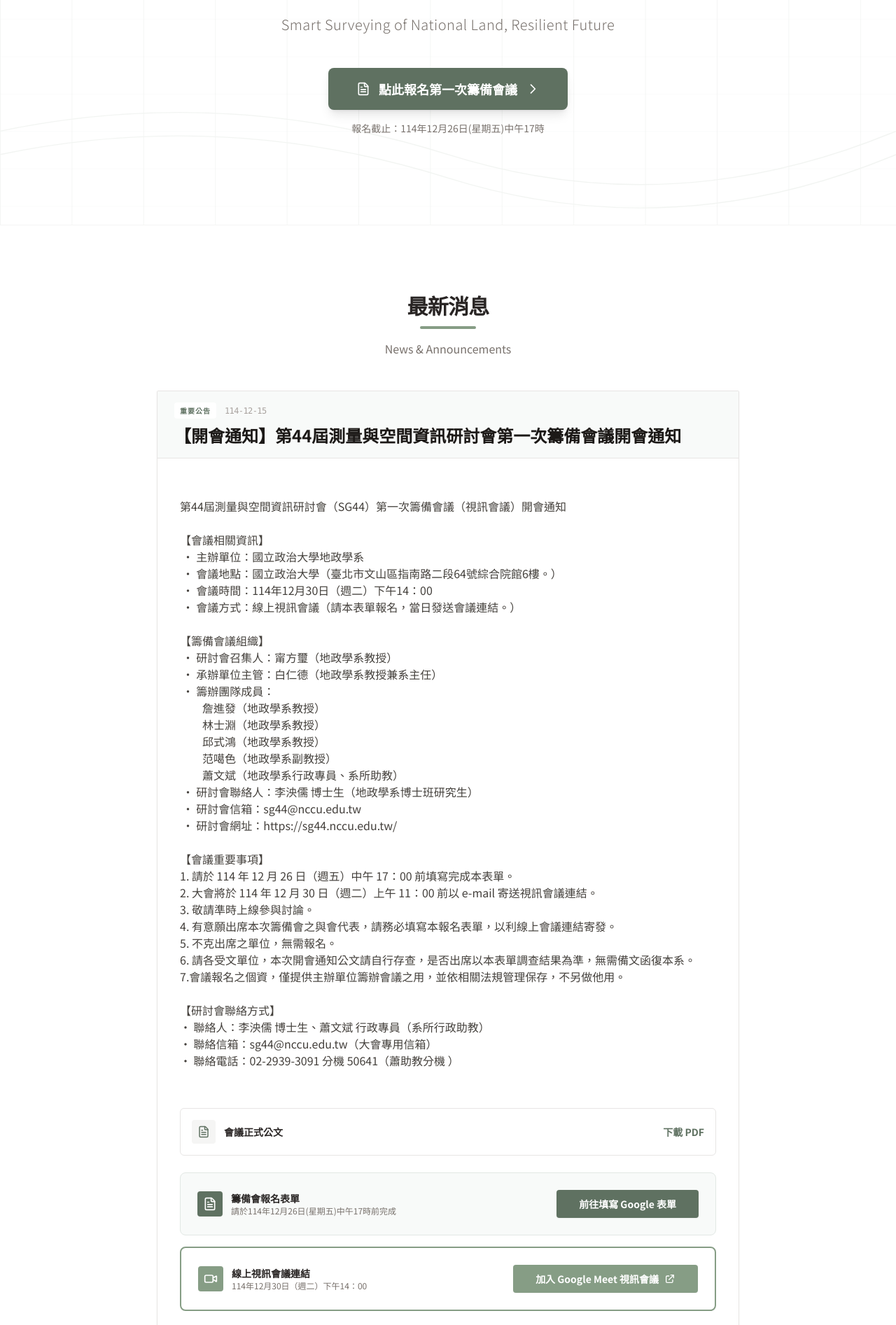
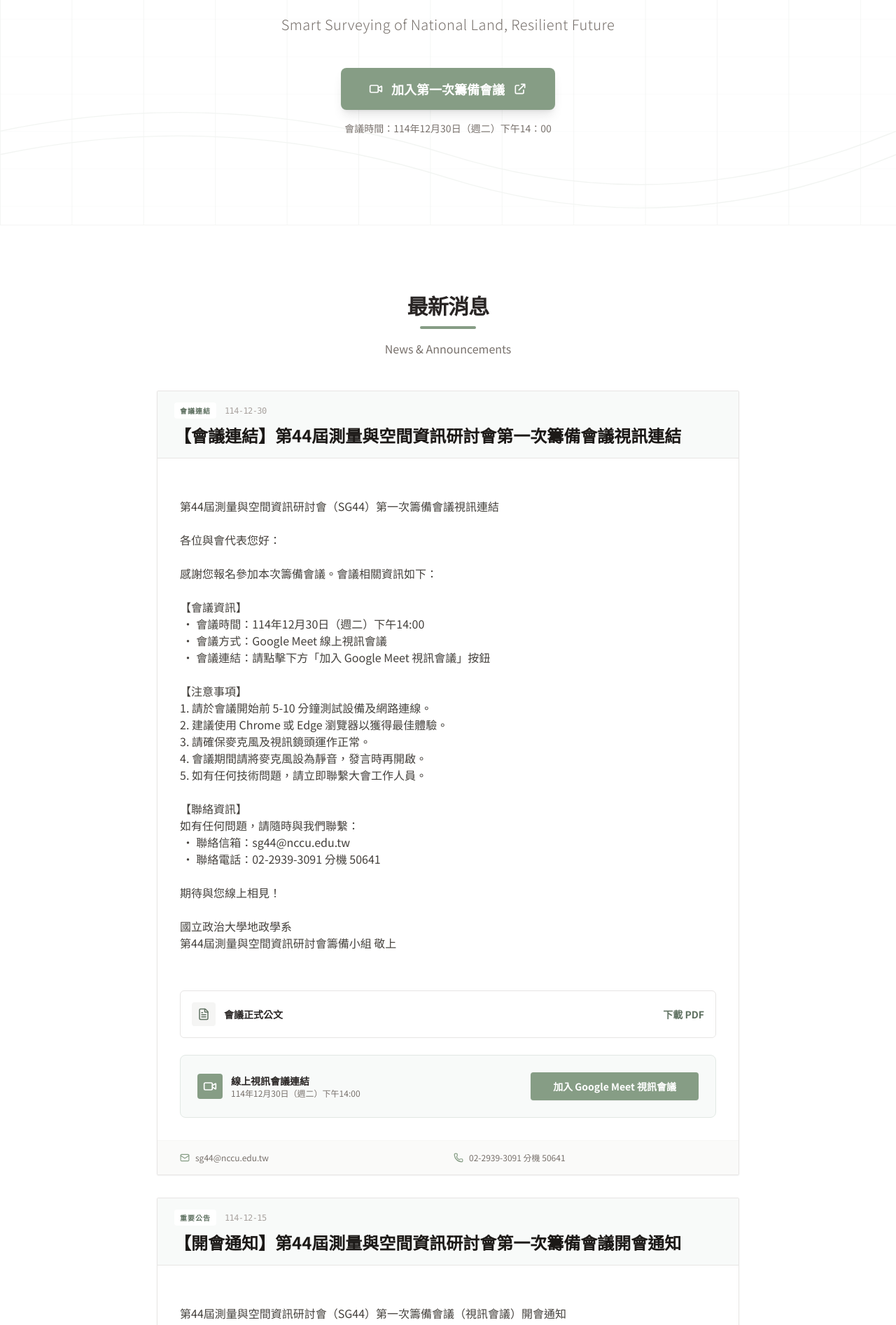
Before and after one commit to Nody-Peng/SG44_demo, a React (Vite) app: page / in a window 1280 px wide. Shown: the part 347-2240 px from the top of the page at 70% size. Built offline with nearby package versions, Linux system fonts and the light colour scheme.

Commit message:
Add Google Meet Link V2

```diff
--- a/components/Hero.tsx
+++ b/components/Hero.tsx
@@ -1,5 +1,5 @@
 import React from "react";
-import { FileText } from "lucide-react";
+import { Video } from "lucide-react";
 import { CONFERENCE_INFO } from "../constants";
 
 const Hero: React.FC = () => {
@@ -58,34 +58,16 @@ const Hero: React.FC = () => {
           {CONFERENCE_INFO.themeEn}
         </p>
 
-        {/* ❌ 隱藏時間地點資訊區塊 - 整段註解掉 */}
-        {/*
-        <div className="mt-12 flex flex-col sm:flex-row justify-center items-center gap-6 md:gap-12 text-stone-600">
-          <div className="flex items-center gap-3">
-            <div className="p-2 bg-[#F0F4F1] rounded-full">
-              <Calendar className="w-5 h-5 text-[#5F7161]" />
-            </div>
-            <span className="font-semibold">{CONFERENCE_INFO.date}</span>
-          </div>
-          <div className="flex items-center gap-3">
-            <div className="p-2 bg-[#F0F4F1] rounded-full">
-              <MapPin className="w-5 h-5 text-[#5F7161]" />
-            </div>
-            <span className="font-semibold">{CONFERENCE_INFO.location}</span>
-          </div>
-        </div>
-        */}
-
-        {/* CTA Button - 籌備會報名 */}
+        {/* CTA Button - 加入會議 */}
         <div className="mt-12">
           <a
-            href="https://forms.gle/b5ZzPh7sxNj1S5G67"
+            href="https://meet.google.com/jcq-owyh-wnt"
             target="_blank"
             rel="noopener noreferrer"
-            className="inline-flex items-center gap-3 bg-[#5F7161] text-white px-10 py-4 rounded-lg shadow-lg hover:bg-[#4a584b] hover:shadow-xl transition-all duration-300 transform hover:scale-105 font-bold text-base md:text-lg group"
+            className="inline-flex items-center gap-3 bg-[#869D85] text-white px-10 py-4 rounded-lg shadow-lg hover:bg-[#6b7d6a] hover:shadow-xl transition-all duration-300 transform hover:scale-105 font-bold text-base md:text-lg group"
           >
-            <FileText className="w-5 h-5 group-hover:rotate-12 transition-transform" />
-            <span>點此報名第一次籌備會議</span>
+            <Video className="w-5 h-5 group-hover:scale-110 transition-transform" />
+            <span>加入第一次籌備會議</span>
             <svg
               className="w-5 h-5 group-hover:translate-x-1 transition-transform"
               fill="none"
@@ -96,12 +78,12 @@ const Hero: React.FC = () => {
                 strokeLinecap="round"
                 strokeLinejoin="round"
                 strokeWidth={2}
-                d="M9 5l7 7-7 7"
+                d="M10 6H6a2 2 0 00-2 2v10a2 2 0 002 2h10a2 2 0 002-2v-4M14 4h6m0 0v6m0-6L10 14"
               />
             </svg>
           </a>
           <p className="mt-4 text-sm text-stone-500">
-            報名截止：114年12月26日(星期五)中午17時
+            會議時間：114年12月30日（週二）下午14：00
           </p>
         </div>
       </div>
--- a/components/NewsSection.tsx
+++ b/components/NewsSection.tsx
@@ -61,7 +61,8 @@ const NewsSection: React.FC = () => {
                   </a>
                 </div>
 
-                {/* 行動按鈕區 - 報名表單 */}
+                {/* ❌ 隱藏報名表單區塊 */}
+                {/*
                 <div className="p-6 bg-[#F8FAF9] rounded-lg border border-[#E2E8E4] flex flex-col md:flex-row items-center justify-between gap-4">
                   <div className="flex items-center gap-3">
                     <div className="p-2 bg-[#5F7161] rounded text-white">
@@ -85,10 +86,11 @@ const NewsSection: React.FC = () => {
                     前往填寫 Google 表單
                   </a>
                 </div>
+                */}
 
-                {/* === 新增：會議連結區塊（條件顯示） === */}
+                {/* === 會議連結區塊（條件顯示，改為與報名表單相同格式） === */}
                 {news.meetingLink && (
-                  <div className="mt-4 p-6 bg-white rounded-lg border-2 border-[#869D85] flex flex-col md:flex-row items-center justify-between gap-4">
+                  <div className="p-6 bg-[#F8FAF9] rounded-lg border border-[#E2E8E4] flex flex-col md:flex-row items-center justify-between gap-4">
                     <div className="flex items-center gap-3">
                       <div className="p-2 bg-[#869D85] rounded text-white">
                         <Video size={20} />
@@ -106,22 +108,9 @@ const NewsSection: React.FC = () => {
                       href={news.meetingLink}
                       target="_blank"
                       rel="noopener noreferrer"
-                      className="bg-[#869D85] text-white px-8 py-2.5 rounded shadow-sm hover:bg-[#6b7d6a] transition-colors font-bold text-sm flex items-center gap-2"
+                      className="bg-[#869D85] text-white px-8 py-2.5 rounded shadow-sm hover:bg-[#6b7d6a] transition-colors font-bold text-sm"
                     >
-                      <span>{news.meetingLinkText || "加入會議"}</span>
-                      <svg
-                        className="w-4 h-4"
-                        fill="none"
-                        stroke="currentColor"
-                        viewBox="0 0 24 24"
-                      >
-                        <path
-                          strokeLinecap="round"
-                          strokeLinejoin="round"
-                          strokeWidth={2}
-                          d="M10 6H6a2 2 0 00-2 2v10a2 2 0 002 2h10a2 2 0 002-2v-4M14 4h6m0 0v6m0-6L10 14"
-                        />
-                      </svg>
+                      {news.meetingLinkText || "加入會議"}
                     </a>
                   </div>
                 )}
--- a/constants.tsx
+++ b/constants.tsx
@@ -13,6 +13,44 @@ export const CONFERENCE_INFO: ConferenceInfo = serverData?.info || {
 };
 
 export const NEWS_DATA: NewsItem[] = serverData?.news || [
+  {
+    id: 2,
+    date: "114-12-30",
+    category: "會議連結",
+    title: "【會議連結】第44屆測量與空間資訊研討會第一次籌備會議視訊連結",
+    content: `
+第44屆測量與空間資訊研討會（SG44）第一次籌備會議視訊連結
+
+各位與會代表您好：
+
+感謝您報名參加本次籌備會議。會議相關資訊如下：
+
+【會議資訊】
+ • 會議時間：114年12月30日（週二）下午14:00
+ • 會議方式：Google Meet 線上視訊會議
+ • 會議連結：請點擊下方「加入 Google Meet 視訊會議」按鈕
+
+【注意事項】
+1. 請於會議開始前 5-10 分鐘測試設備及網路連線。
+2. 建議使用 Chrome 或 Edge 瀏覽器以獲得最佳體驗。
+3. 請確保麥克風及視訊鏡頭運作正常。
+4. 會議期間請將麥克風設為靜音，發言時再開啟。
+5. 如有任何技術問題，請立即聯繫大會工作人員。
+
+【聯絡資訊】
+如有任何問題，請隨時與我們聯繫：
+ • 聯絡信箱：sg44@nccu.edu.tw
+ • 聯絡電話：02-2939-3091 分機 50641
+
+期待與您線上相見！
+
+國立政治大學地政學系
+第44屆測量與空間資訊研討會籌備小組 敬上
+    `,
+    meetingLink: "https://meet.google.com/jcq-owyh-wnt",
+    meetingLinkText: "加入 Google Meet 視訊會議",
+    meetingTime: "114年12月30日（週二）下午14:00",
+  },
   {
     id: 1,
     date: "114-12-15",
@@ -54,10 +92,6 @@ export const NEWS_DATA: NewsItem[] = serverData?.news || [
 • 聯絡信箱：sg44@nccu.edu.tw（大會專用信箱）
 • 聯絡電話：02-2939-3091 分機 50641（蕭助教分機 ）
     `,
-    // 新增：會議連結相關資訊
-    meetingLink: "https://meet.google.com/jcq-owyh-wnt", // 請替換為實際的會議連結
-    meetingLinkText: "加入 Google Meet 視訊會議",
-    meetingTime: "114年12月30日（週二）下午14：00",
   },
 ];
 
@@ -141,6 +175,7 @@ export const AI_SYSTEM_INSTRUCTION = `
 開幕時間：115年8月20日 10:00。
 徵稿主題共有 10 項子題。
 目前最新公告：114年12月30日(二) 14:00 將召開第一次籌備會議。
+會議連結已公告，請參閱最新消息。
 聯絡信箱：sg44@nccu.edu.tw。
 請保持專業、禮貌且簡潔的口吻。
 `;
```
